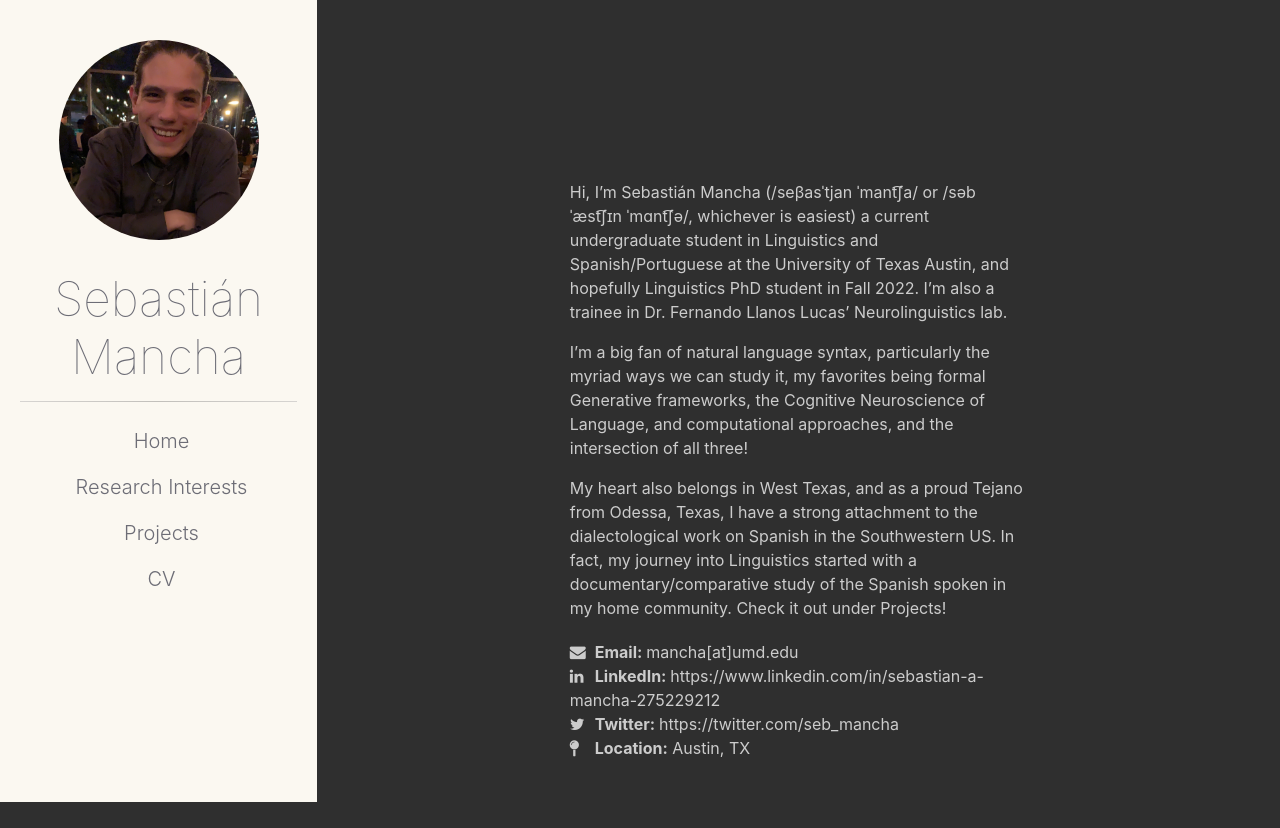
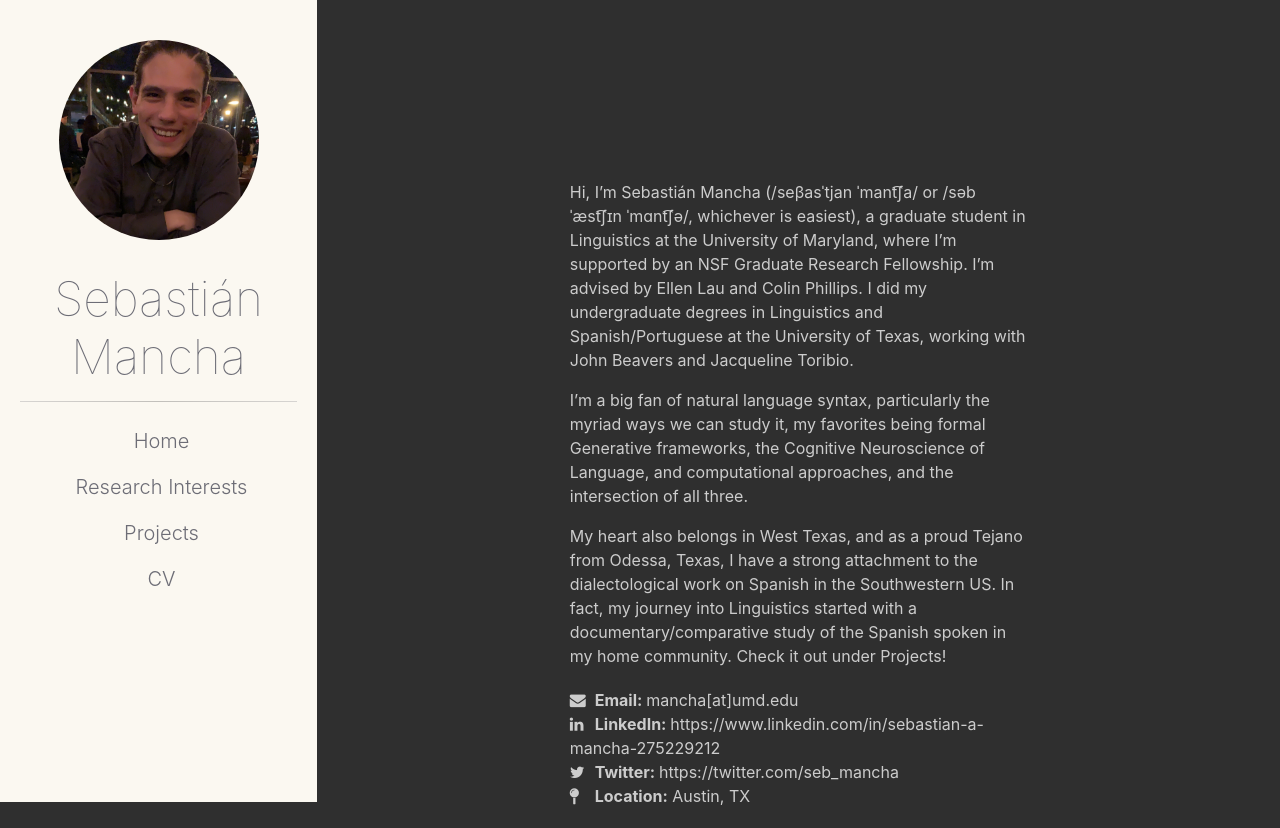
Before and after one commit to smancha/smancha.github.io, a React (Create React App) app in the folder smancha/: page / in a window 1280 px wide. Before the commit the page ends 802 px from the top, so only its background shows below. Built offline with nearby package versions, Linux system fonts and the light colour scheme.

Commit message:
update home text and links

```diff
--- a/smancha/src/components/CV/CV.css
+++ b/smancha/src/components/CV/CV.css
@@ -5,7 +5,6 @@
 .mobile-pdf {
 	position: absolute;
 	margin-top: 50px;
-	margin-left: 50px;
 }
 
 @media (max-width: 992px) {
--- a/smancha/src/components/CV/CV.js
+++ b/smancha/src/components/CV/CV.js
@@ -13,8 +13,8 @@ class CV extends Component {
 	render() {
 		return (
 			<div className='main'>
-				<div className='mobile-pdf justify-content-center'>
-					<a className='dark text-decoration-none' href={cv} download='smancha_CV'> Download my CV Here </a>
+				<div className='mobile-pdf text-center justify-content-center'>
+					<a className='dark text-decoration-none ' href={cv} download='smancha_CV'> Download my CV Here </a>
 				</div>
 				<object className='pc-pdf' width="100%" height="800" data={cv} type="application/pdf" />
 			</div>
--- a/smancha/src/components/Home/Home.js
+++ b/smancha/src/components/Home/Home.js
@@ -17,8 +17,8 @@ class Home extends Component {
 			<div className='main description text-justify dark'>
 				<div className='row justify-content-center content'>
 					<div className='col-lg-6'>
-						<p>Hi, I’m Sebastián Mancha (/seβasˈtjan ˈmant͡ʃa/ or /səbˈæst͡ʃɪn ˈmɑnt͡ʃə/, whichever is easiest) a current undergraduate student in <a className='dark text-decoration-none' href='https://liberalarts.utexas.edu/linguistics/' target='_blank'>Linguistics</a> and <a className='dark text-decoration-none' href='https://liberalarts.utexas.edu/spanish/' target='_blank'>Spanish/Portuguese</a> at the University of Texas Austin, and hopefully Linguistics PhD student in Fall 2022. I’m also a trainee in <a className='dark text-decoration-none' href='https://liberalarts.utexas.edu/linguistics/faculty/fl5869' target='_blank'>Dr. Fernando Llanos Lucas</a>’ Neurolinguistics lab.</p>
-						<p>I’m a big fan of natural language syntax, particularly the myriad ways we can study it, my favorites being formal Generative frameworks, the Cognitive Neuroscience of Language, and computational approaches, and the intersection of all three!</p>
+						<p>Hi, I’m Sebastián Mancha (/seβasˈtjan ˈmant͡ʃa/ or /səbˈæst͡ʃɪn ˈmɑnt͡ʃə/, whichever is easiest), a graduate student in <a className='dark text-decoration-none' href='https://linguistics.umd.edu/' target='_blank'>Linguistics</a> at the University of Maryland, where I’m supported by an NSF Graduate Research Fellowship. I’m advised by <a className='dark text-decoration-none' href='https://ellenlau.net/' target='_blank'> Ellen Lau </a> and <a className='dark text-decoration-none' href='https://www.colinphillips.net/' target='_blank'> Colin Phillips</a>. I did my undergraduate degrees in Linguistics and Spanish/Portuguese at the University of Texas, working with <a className='dark text-decoration-none' href='https://sites.google.com/a/utexas.edu/jbeavers/' target='_blank'>John Beavers</a> and <a className='dark text-decoration-none' href='https://liberalarts.utexas.edu/spanish/faculty/ajt95' target='_blank'> Jacqueline Toribio</a>.</p>
+						<p>I’m a big fan of natural language syntax, particularly the myriad ways we can study it, my favorites being formal Generative frameworks, the Cognitive Neuroscience of Language, and computational approaches, and the intersection of all three.</p>
 						<p>My heart also belongs in West Texas, and as a proud Tejano from Odessa, Texas, I have a strong attachment to the dialectological work on Spanish in the Southwestern US. In fact, my journey into Linguistics started with a documentary/comparative study of the Spanish spoken in my home community. Check it out under <NavLink className='dark text-decoration-none' to='/projects'> Projects</NavLink>!</p>
 						<div className='contact-info text-left'>
 							<div>
--- a/smancha/src/index.css
+++ b/smancha/src/index.css
@@ -32,7 +32,7 @@ code {
 
 a:hover {
 	color: #BE9CDE;
-	font-weight: bold;
+	/* font-weight: bold; */
 }
 
 .nav-link:hover {
```
